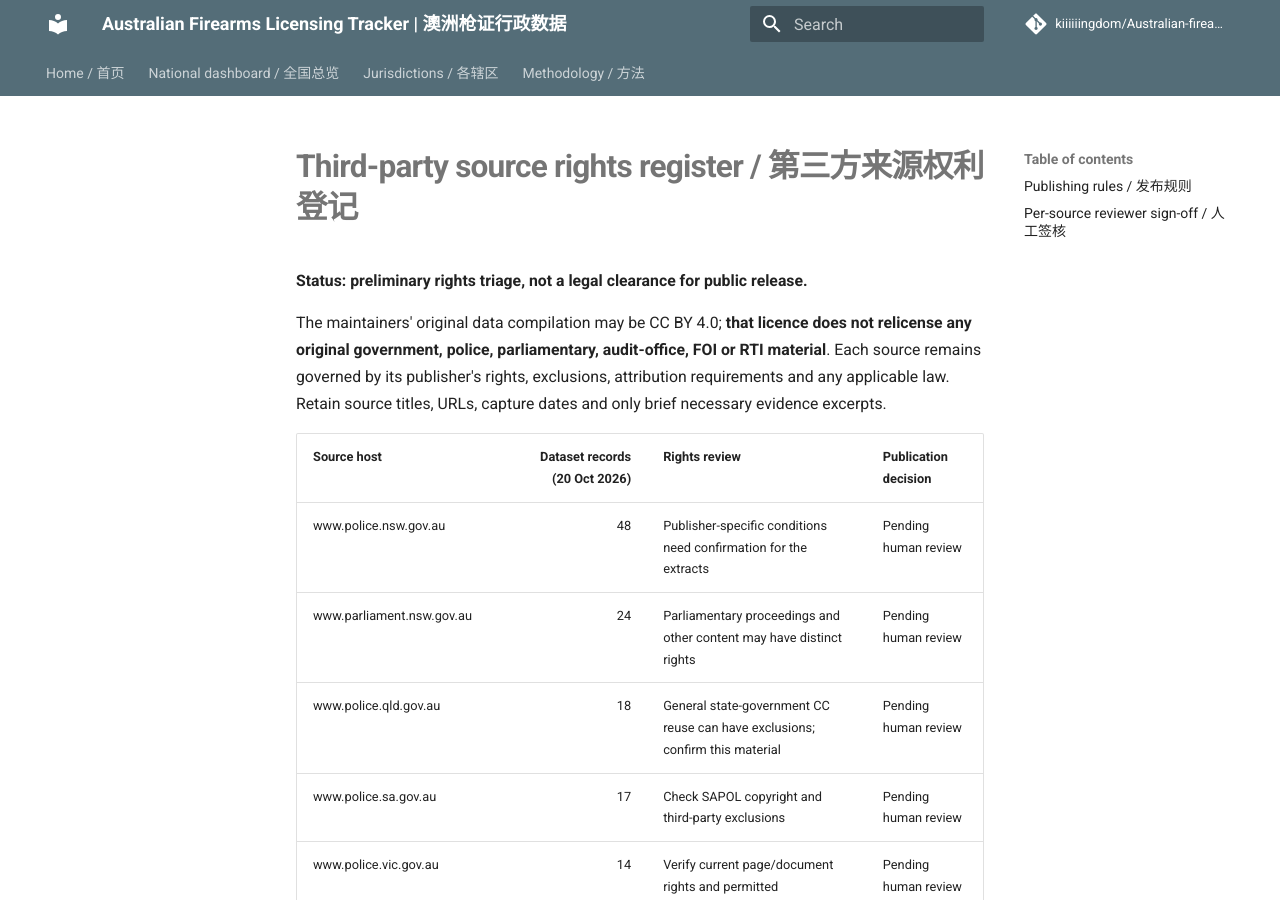
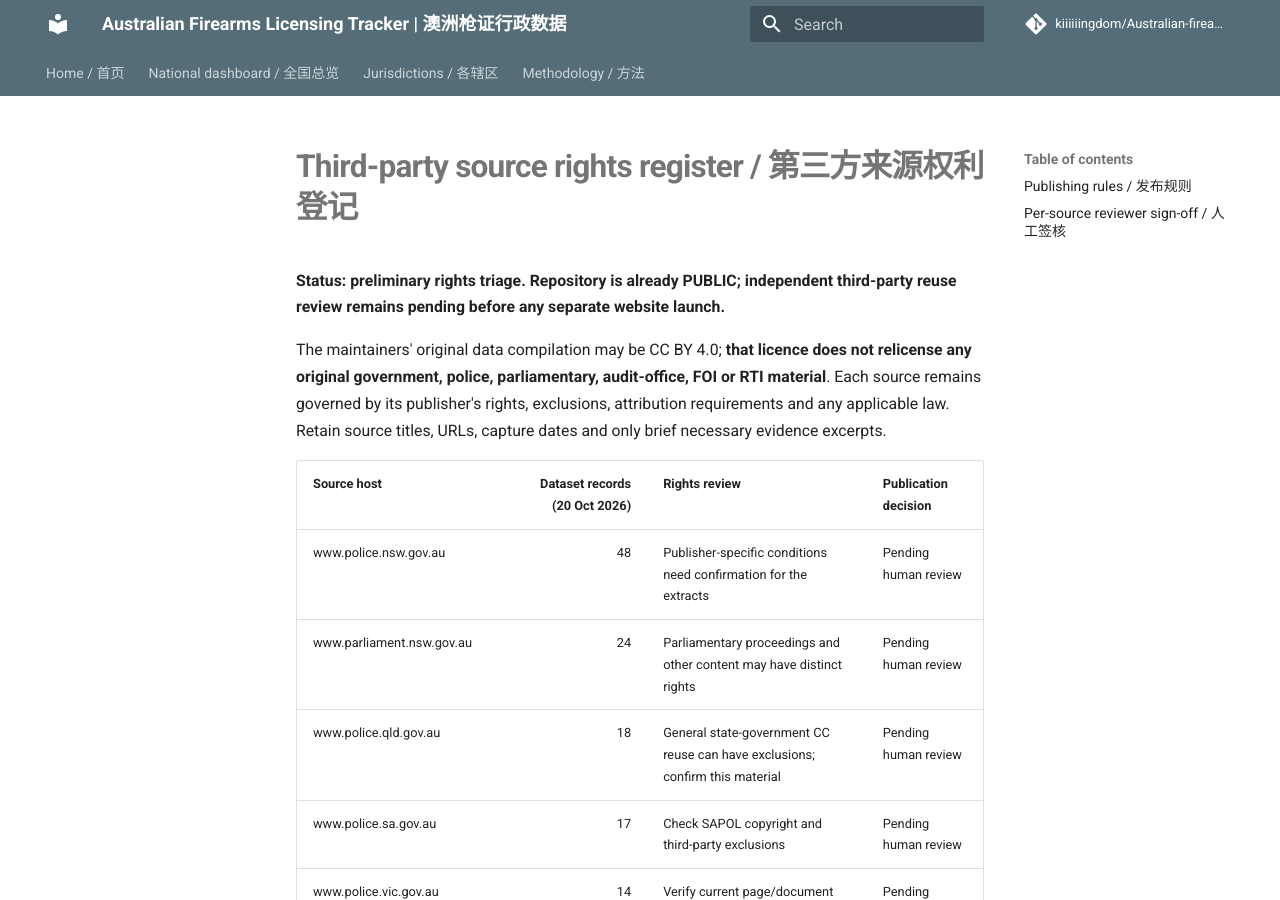
Before and after one commit to kiiiiiingdom/Australian-firearms-licensing-backlog-tracker, an MkDocs documentation site: the page built from docs/source-rights-register.md, in a window 1280 px wide and 900 px high. Built offline with MkDocs 1.6.1 and Material for MkDocs 9.7.7, drawn with Linux system fonts in a browser that asks for light colours; comment, search, counter and statistics services are not loaded; some of the changed text lies outside the part shown.

Commit message:
docs: accurately reflect public repository and pending separate Pages review

```diff
--- a/docs/source-rights-register.md
+++ b/docs/source-rights-register.md
@@ -1,6 +1,6 @@
 # Third-party source rights register / 第三方来源权利登记
 
-**Status: preliminary rights triage, not a legal clearance for public release.**
+**Status: preliminary rights triage. Repository is already PUBLIC; independent third-party reuse review remains pending before any separate website launch.**
 
 The maintainers' original data compilation may be CC BY 4.0; **that licence does not relicense any original government, police, parliamentary, audit-office, FOI or RTI material**. Each source remains governed by its publisher's rights, exclusions, attribution requirements and any applicable law. Retain source titles, URLs, capture dates and only brief necessary evidence excerpts.
 
@@ -36,6 +36,6 @@ The maintainers' original data compilation may be CC BY 4.0; **that licence does
 
 ## Per-source reviewer sign-off / 人工签核
 
-For each host and each exceptional document, record the publisher's exact rights page (and date), any exclusions, attribution, whether short quoted extracts can be reproduced, and reviewer decision. **All entries remain pending** until a person has completed this review.
+For each host and each exceptional document, record the publisher's exact rights page (and date), any exclusions, attribution, whether short quoted extracts can be reproduced, and reviewer decision. **Entries remain pending** until each source's terms and any document-specific exclusions are reviewed; a public repository is not a legal clearance.
 
 See [release checklist](release-checklist.md) and [data licence scope](https://github.com/kiiiiiingdom/Australian-firearms-licensing-backlog-tracker/blob/main/DATA-LICENSE.md).
```
